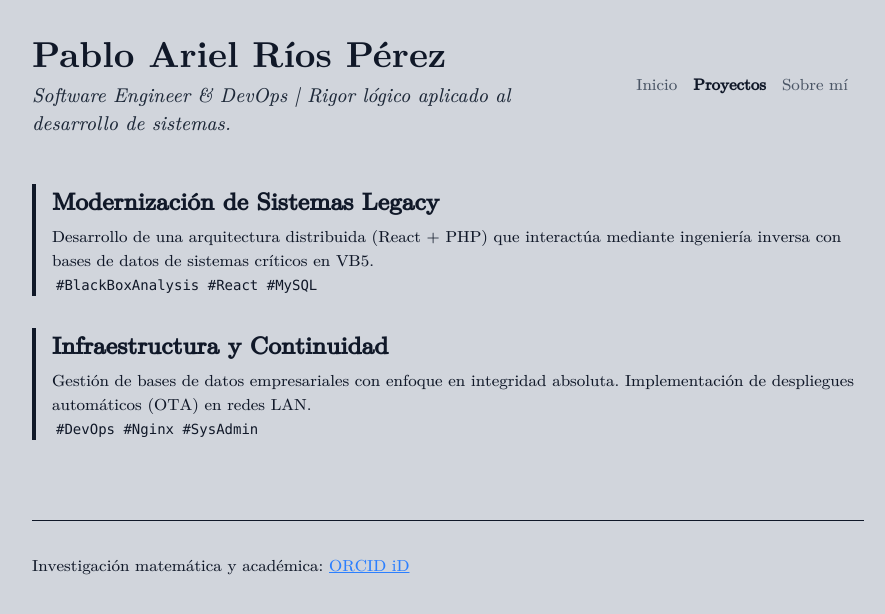
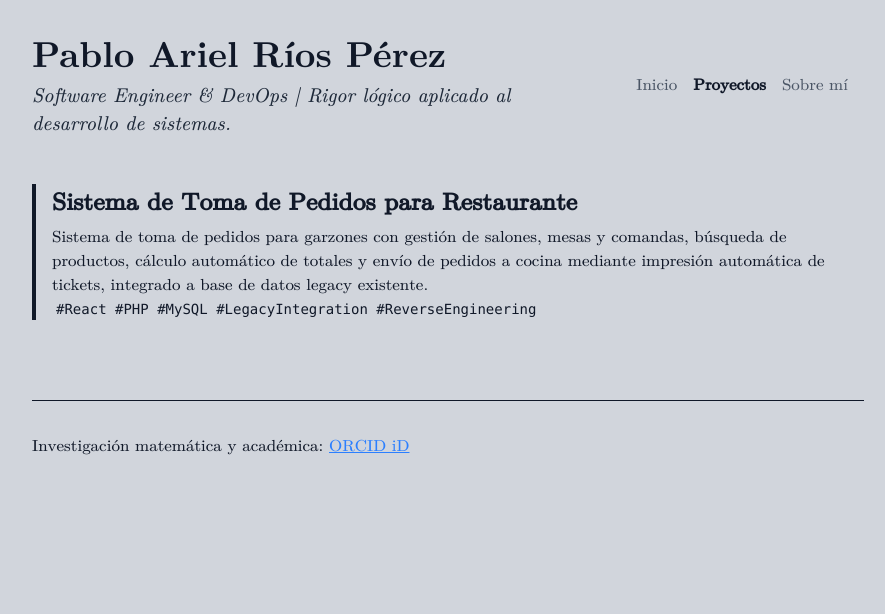
Before and after one commit to prios-vps/pablorios, a Next.js app: page /projects in a window 1280 px wide. Shown: the top 614 px of the page, without its empty margins (192-1077 px from the left). Built offline with nearby package versions, Linux system fonts and the light colour scheme.

Commit message:
mapeo proyectos

```diff
--- a/src/app/projects/page.jsx
+++ b/src/app/projects/page.jsx
@@ -1,33 +1,22 @@
+import { projects } from '../../data/projects';
+
 export default function Projects() {
   return (
     <section className="grid gap-8">
-      {/* Caso de Estudio: Restaurante */}
-      <div className="border-l-4 pl-4">
+      {projects.map((project) => (
+        <div key={`project-${project.id}`} className="border-l-4 pl-4">
           <h2 className="text-2xl font-semibold">
-          Modernización de Sistemas Legacy
+            {project.title}
           </h2>
           <p className="mt-2">
-          Desarrollo de una arquitectura distribuida (React + PHP) que
-          interactúa mediante ingeniería inversa con bases de datos de sistemas
-          críticos en VB5.
+            {project.description}
           </p>
           <span className="text-sm font-mono p-1">
-          #BlackBoxAnalysis #React #MySQL
+            {project.tags.join(' ')}
           </span>
         </div>
+      ))}
 
-      {/* Experiencia: SysAdmin */}
-      <div className="border-l-4 pl-4">
-        <h2 className="text-2xl font-semibold">
-          Infraestructura y Continuidad
-        </h2>
-        <p className="mt-2">
-          Gestión de bases de datos empresariales con enfoque en integridad
-          absoluta. Implementación de despliegues automáticos (OTA) en redes
-          LAN.
-        </p>
-        <span className="text-sm font-mono p-1">#DevOps #Nginx #SysAdmin</span>
-      </div>
     </section>
   );
 }
```
Lines whose indentation alone changed are shown as unchanged.
